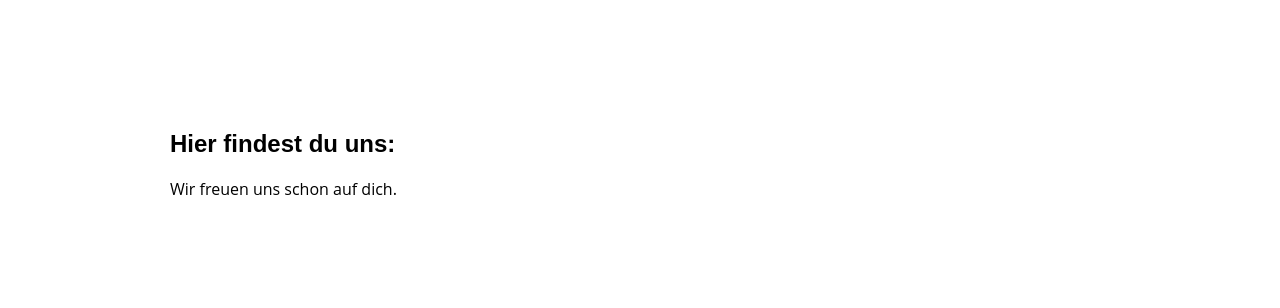
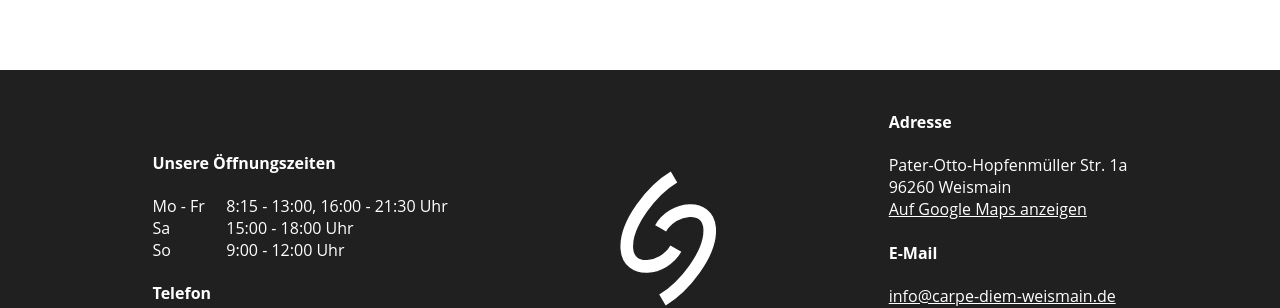
Before and after one commit to moritzdueck/carpediemwebsite, a React (Create React App) app: page / in a window 1280 px wide. Shown: the part 2314-2622 px from the top of the page. Built offline with nearby package versions, Linux system fonts and the light colour scheme.

Commit message:
week selector fixed positioning

```diff
--- a/src/components/Header/Header.css
+++ b/src/components/Header/Header.css
@@ -17,6 +17,7 @@ header {
 nav {
   position: sticky;
   top: 0;
+  z-index: 1;
 }
 
 #cd_header_links > a {
--- a/src/pages/Home/Home.js
+++ b/src/pages/Home/Home.js
@@ -23,14 +23,6 @@ const Home = () => {
             </div>
 
 
-            <div className='cd_home_block'>
-                <div className='cd_home_text'>
-                    <h2>Hier findest du uns:</h2>
-                    <p>Wir freuen uns schon auf dich.</p>
-                </div>
-                {/* <iframe title='map' id='cd_gmap' src="https://www.google.com/maps/embed?pb=!1m18!1m12!1m3!1d2560.057093192939!2d11.246903415937387!3d50.08521792149452!2m3!1f0!2f0!3f0!3m2!1i1024!2i768!4f13.1!3m3!1m2!1s0x47a1817a404bb0a3%3A0x537f17c28bfa2383!2sCarpe%20Diem!5e0!3m2!1sen!2sde!4v1590644668423!5m2!1sen!2sde" frameborder="0" allowfullscreen="" ariaHidden="false" tabindex="0"></iframe> */}
-                {/* <iframe title='map' id='cd_gmap' width="600" height="450" frameBorder="0"src="https://www.google.com/maps/embed/v1/search?q=Carpe%20Diem%2C%20Pater-Otto-Hopfenm%C3%BCller-Stra%C3%9Fe%2C%20Weismain%2C%20Germany&key=AIzaSyCAdvLqCBFceOeUlfKEX2ufUjuiekbVkAw" allowFullScreen></iframe> */}
-            </div>
 
         </div>
     );
--- a/src/pages/Kurse/Kurse.css
+++ b/src/pages/Kurse/Kurse.css
@@ -3,14 +3,7 @@
   margin: auto;
   padding: 0px 30px;
   padding-bottom: 200px;
-}
-
-@media (min-width: 45em) {
-  #cd_courses_wrapper {
-    display: grid;
-    grid-template-columns: repeat(auto-fit, minmax(50px, 1fr));
-    justify-content: center;
-  }
+  position: relative;
 }
 
 .cd_courses_wrapper_evening {
@@ -23,15 +16,14 @@
   flex-shrink: 1;
 }
 
-
-#cd_courses_week_selection{
+#cd_courses_week_selection {
   display: flex;
   justify-content: space-evenly;
   align-items: center;
   padding: 10px 0px;
 }
 
-#cd_courses_week_selection > button{
+#cd_courses_week_selection > button {
   background-color: #202020;
   color: white;
   font-weight: bold;
@@ -41,15 +33,30 @@
   border: 0;
 }
 
-#cd_courses_week_selection > p{
-  font-weight:  bold;
+#cd_courses_week_selection > p {
+  font-weight: bold;
 }
 
 @media (max-width: 45em) {
-  #cd_courses_week_selection{
-    position: fixed;
+  #cd_courses_week_selection {
+    position: sticky;
+    top: 40px;
     bottom: 0;
     background-color: white;
     width: 100%;
   }
 }
+
+
+@media (min-width: 45em) {
+  #cd_courses_wrapper {
+    display: grid;
+    grid-template-columns: repeat(auto-fit, minmax(50px, 1fr));
+    justify-content: center;
+    padding-top: 100px;
+  }
+  #cd_courses_week_selection {
+    position: absolute;
+    width: 100%;
+  }
+}
--- a/src/pages/Kurse/Kurse.js
+++ b/src/pages/Kurse/Kurse.js
@@ -28,13 +28,13 @@ const Kurse = () => {
 
     return (
         <React.Fragment>
+
+            <div id='cd_courses_wrapper' style={{ gridTemplateColumns: data ? '1fr'.repeat(data.length) : '' }}>
                 {data && <div id='cd_courses_week_selection'>
-            <button onClick={() => setWeekOffset(weekOffset -1)}>&lt;</button>
+                    <button onClick={() => setWeekOffset(weekOffset - 1)}>&lt;</button>
                     <p>Zeitraum ändern</p>
                     <button onClick={() => setWeekOffset(weekOffset + 1)}>&gt;</button>
                 </div>}
-
-        <div id='cd_courses_wrapper' style={{ gridTemplateColumns: data ? '1fr'.repeat(data.length) : '' }}>
                 {loading && <p>Loading</p>}
                 {error && <p>Error</p>}
 
@@ -43,13 +43,13 @@ const Kurse = () => {
                         <h3>{day[0]}</h3>
                         <div className='cd_courses_morning'>
                             {day[1][0].map(item =>
-                            <Kurs id={item.id} item={item} key={item.id} active={item.id === activeID} click={()=>setActiveID(item.id)}/>
+                                <Kurs id={item.id} item={item} key={item.id} active={item.id === activeID} click={() => setActiveID(item.id)} />
                             )}
                         </div>
-                    <div className='cd_courses_divider'/>
+                        <div className='cd_courses_divider' />
                         <div className='cd_courses_evening'>
                             {day[1][1].map(item =>
-                            <Kurs id={item.id} item={item} key={item.id} active={item.id === activeID} click={()=>setActiveID(item.id)}/>
+                                <Kurs id={item.id} item={item} key={item.id} active={item.id === activeID} click={() => setActiveID(item.id)} />
                             )}
                         </div>
                     </div>
```
Lines whose indentation alone changed are shown as unchanged.
